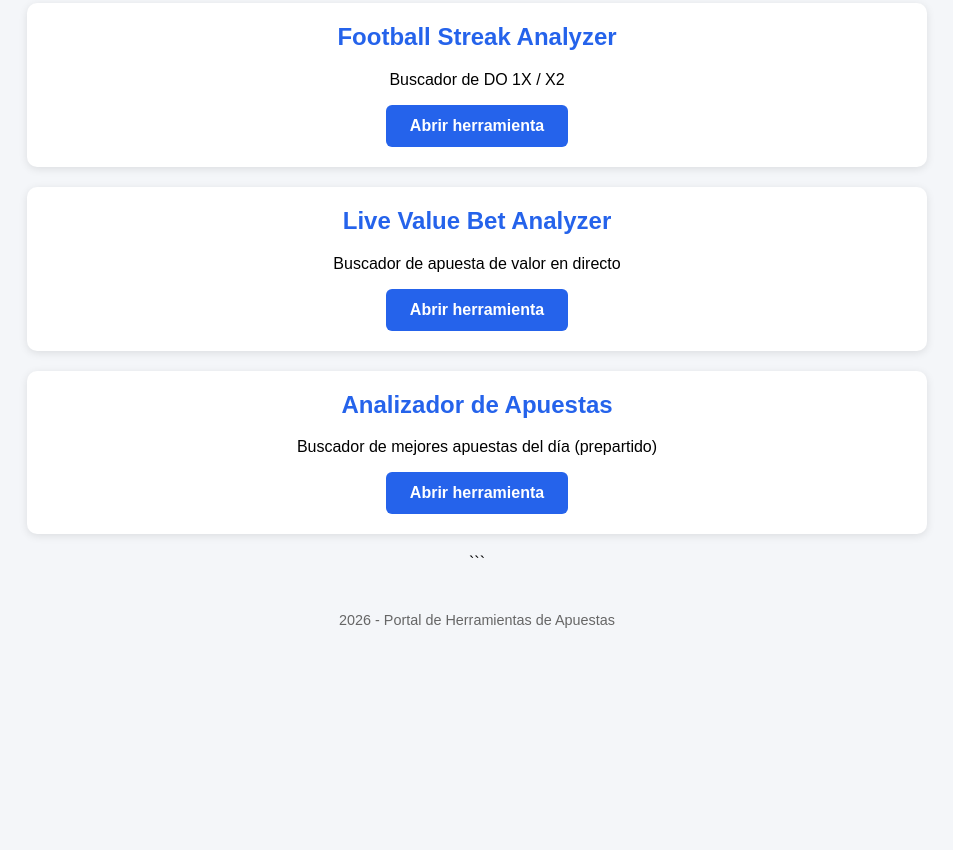
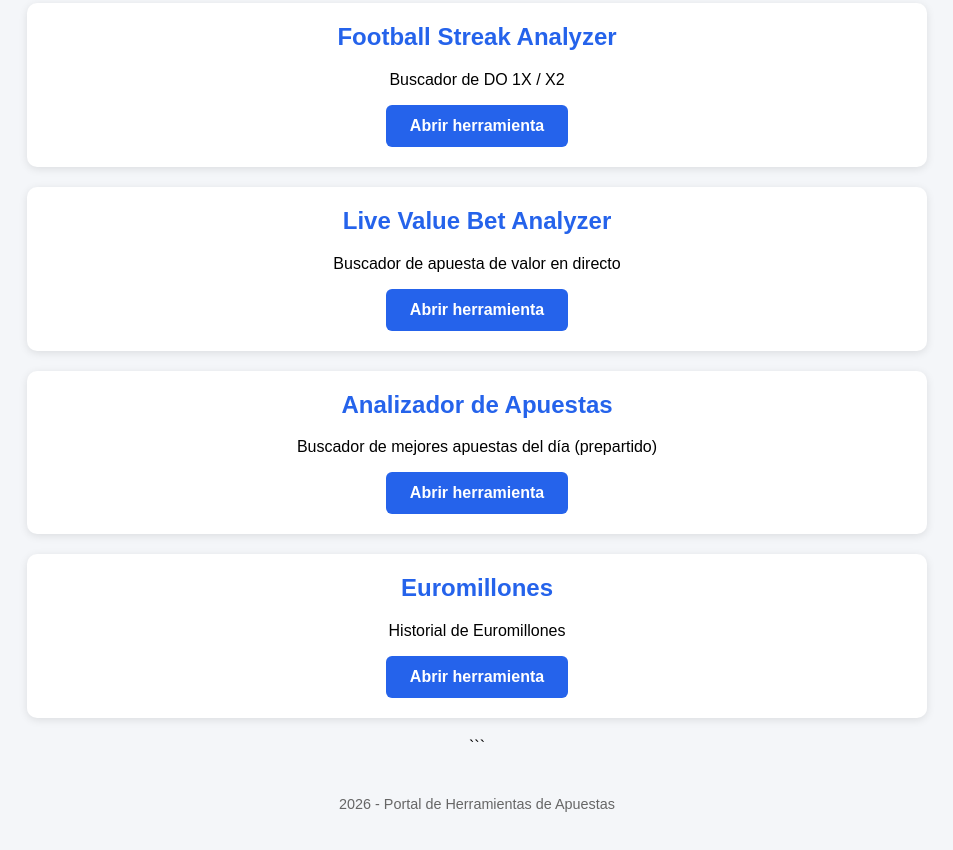
Before and after one commit to apuesta1x30-droid/apuestas, a plain HTML site: page index.html in a window 1280 px wide. Shown: the part 559-1409 px from the top of the page, without its empty margins (163-1116 px from the left). Before the commit the page ends 1227 px from the top, so only its background shows below. Drawn offline with Linux system fonts and the light colour scheme.

Commit message:
Update index.html

````diff
--- a/index.html
+++ b/index.html
@@ -100,6 +100,12 @@
     <p>Buscador de mejores apuestas del día (prepartido)</p>
     <a class="btn" href="live-value-bet-analyzer v2.html">Abrir herramienta</a>
 </div>
+
+<div class="tool">
+    <h2>Euromillones</h2>
+    <p>Historial de Euromillones</p>
+    <a class="btn" href="euromillones-probabilistico.html">Abrir herramienta</a>
+</div>
 ```
 
 </div>
````
